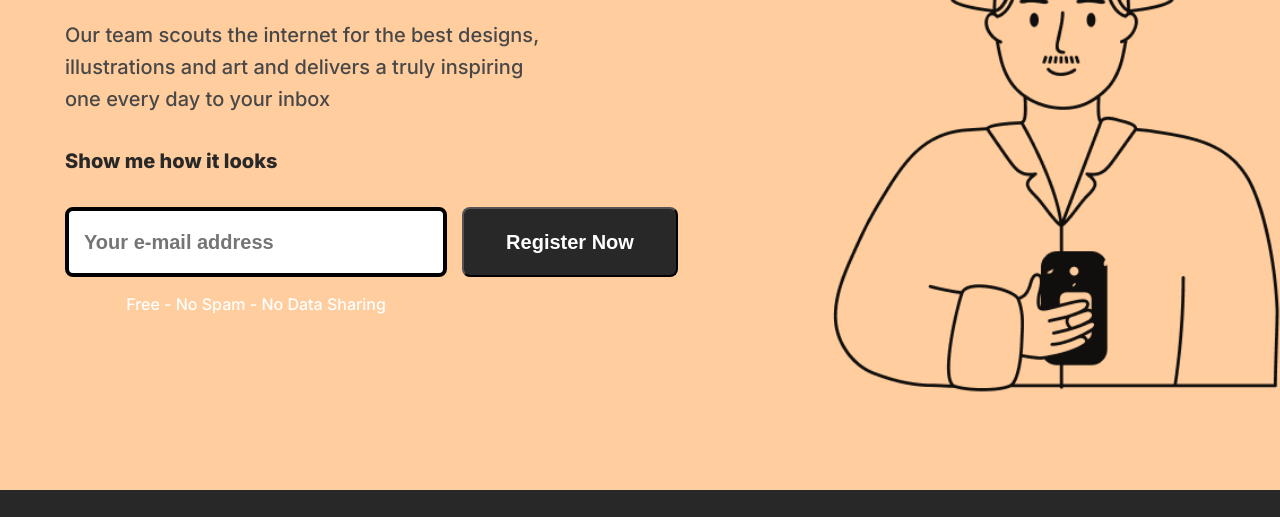
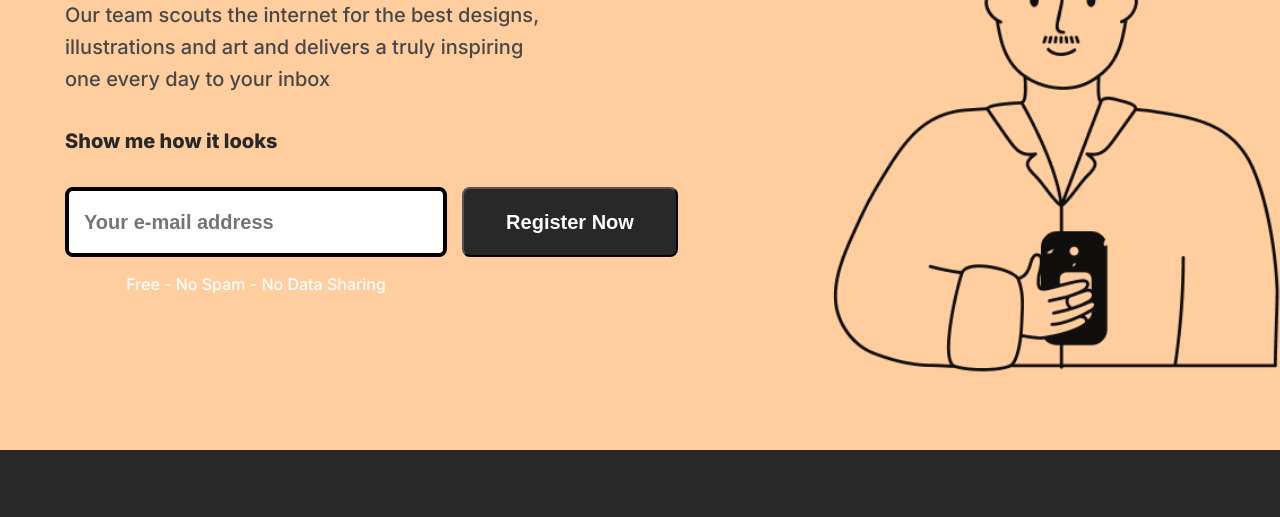
Before and after one commit to Haripriya11hp/Microproject1-Html-css, a plain HTML site: page index.html in a window 1280 px wide. Shown: the part 204-721 px from the top of the page. Drawn offline with Linux system fonts and the light colour scheme.

Commit message:
style update

```diff
--- a/style.css
+++ b/style.css
@@ -13,7 +13,7 @@ body{
     background-color: #FFCD9E;
     display: flex;
     justify-content: center;
-    padding: 20px 100px;
+    padding: 0px 100px;
 }
 .flex-right{
     width: 50%;
```
